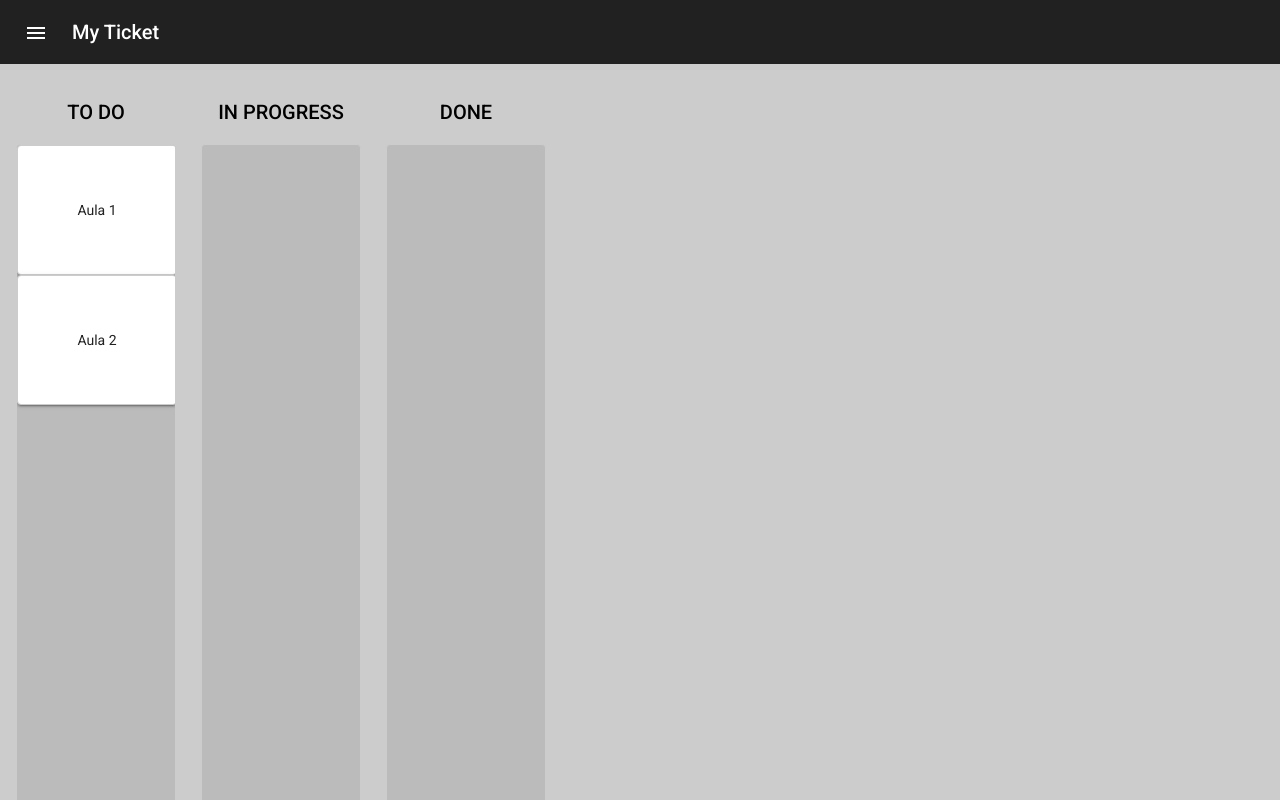
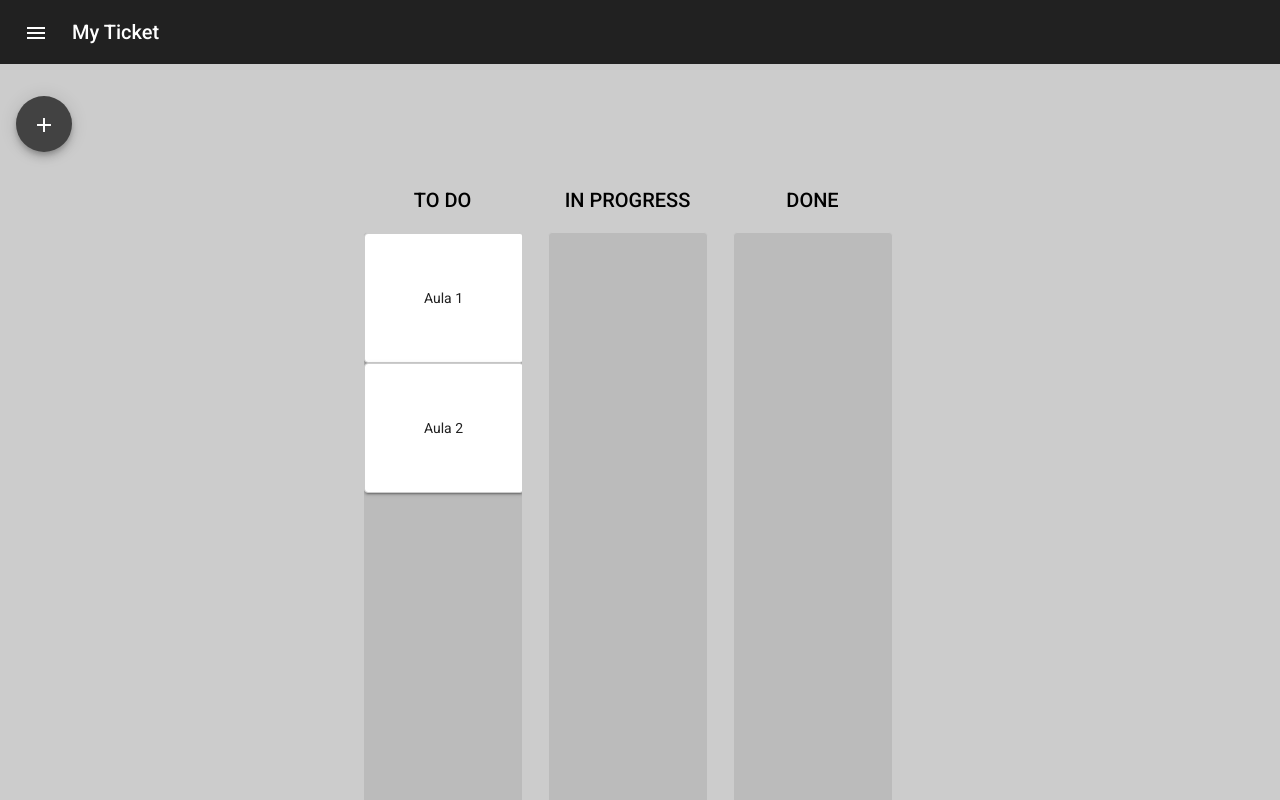
Before and after one commit to avictorsn/my-ticket, an Angular app: page / in a window 1280 px wide. Shown: the top 800 px of the page. Built offline with nearby package versions, Linux system fonts and the light colour scheme.

Commit message:
[create-app] Adicionando centralização e botão de adicionar card

```diff
--- a/src/app/board/board.component.html
+++ b/src/app/board/board.component.html
@@ -1,4 +1,7 @@
 <div class="board-container">
+  <button class="board-add-card-button" mat-fab color="secondary" aria-label="Example icon button with an add icon">
+    <mat-icon>add</mat-icon>
+  </button>
   <div cdkDropListGroup class="board-flexbox">
       <div class="board-list">
         <h2>TO DO</h2>
--- a/src/app/board/board.component.scss
+++ b/src/app/board/board.component.scss
@@ -6,6 +6,8 @@
 
 .board-flexbox {
   display: flex;
+  justify-content: center;
+
 }
 
 .board-list {
@@ -66,3 +68,7 @@
   .example-list.cdk-drop-list-dragging .example-box:not(.cdk-drag-placeholder) {
     transition: transform 250ms cubic-bezier(0, 0, 0.2, 1);
   }
+
+.board-add-card-button {
+  margin-bottom: 2rem;
+}
```
Lines whose indentation alone changed are shown as unchanged.
